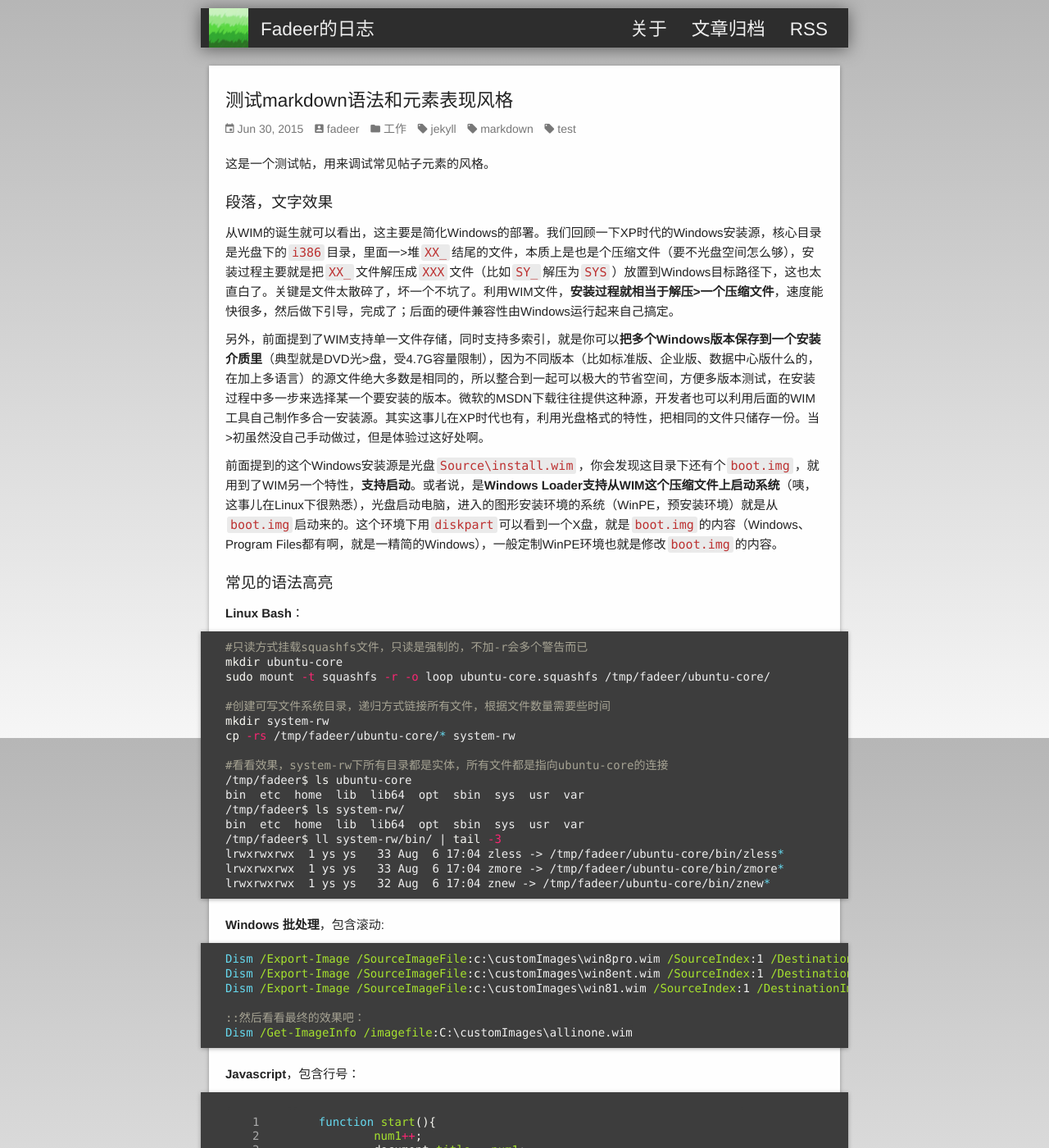
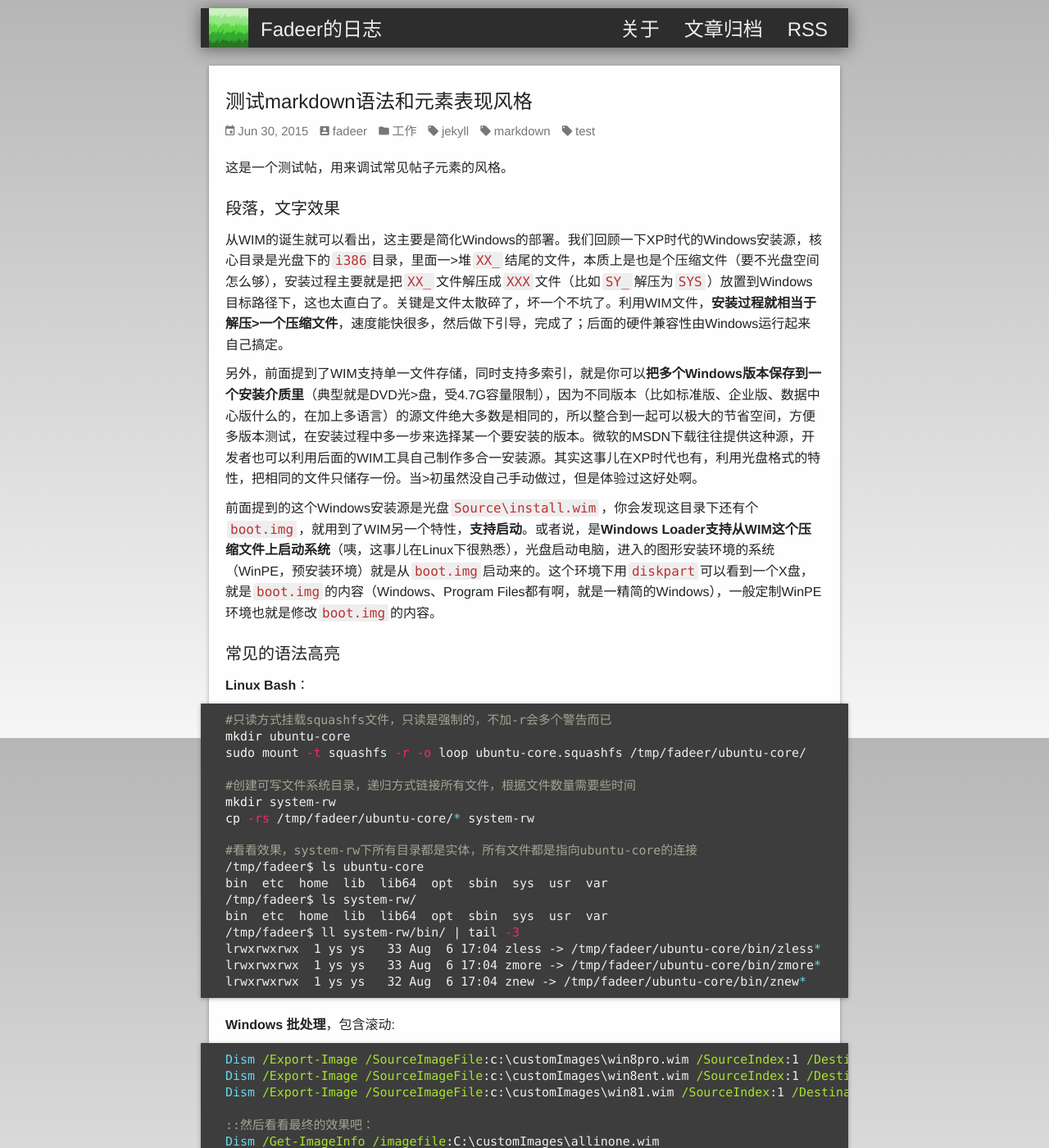
Before and after one commit to fadeer/fadeer.github.io, a Jekyll site: the page built from _posts/2015-06-30-markdown-test-post.markdown, in a window 1280 px wide and 1400 px high. Shown: the whole window at 82% size. Built offline with Jekyll 4.4.1, drawn with Linux system fonts in a browser that asks for light colours.

Commit message:
update style

```diff
--- a/_sass/_base.scss
+++ b/_sass/_base.scss
@@ -17,7 +17,7 @@
     font-family: $font-default;
     font-size: $normal-font-size;
     line-height: $base-line-height;
-    font-weight: 300;
+    font-weight: 400;
     color: $text-color;
     background-color: $background-color;
     background: -webkit-linear-gradient(top, $bg-color-t, $bg-color-b);
@@ -151,10 +151,11 @@
  * Blockquotes
  */
 blockquote {
-    //color: $grey-color;
+    color: $bq-color;
     background-color: $bq-bg-color;
-    border-left: 4px solid $bq-border-color;
-    padding-left: $spacing-unit / 2;
+    border-left: 2px solid $bq-border-color;
+    padding-left: $spacing-unit / 3;
+    margin-left: $spacing-unit / 2;
     //font-size: $small-font-size;
     //letter-spacing: -1px;
     //font-style: italic;
--- a/css/main.scss
+++ b/css/main.scss
@@ -6,11 +6,11 @@
 
 
 // Our variables
-$font-default:	"Helvetica Neue","Microsoft YaHei", "WenQuanYi Micro Hei",Arial, sans-serif;
+$font-default:	"Helvetica Neue", "Segoe UI", "Microsoft YaHei", "WenQuanYi Micro Hei",Arial, sans-serif;
 $font-mono:	Monaco, Menlo, Consolas, Courier New, "Heiti SC", STHeiti, "Microsoft Yahei", monospace;
 
 $base-font-family: $font-default;
-$base-font-size:   15px;
+$base-font-size:   16px;
 // 1.5~24px 1.375~22px 1.25~20px 1.125~18px 0.875~14px
 
 $title-font-size:  $base-font-size * 1.5;
@@ -36,10 +36,11 @@
 $code-color:	#eee;
 $code-color-bg: #3D3D3D;
 $code-color-l:	#BD3232;
-$code-color-bgl: #eaeaea;
+$code-color-bgl: #eee;
 
-$bq-bg-color: #f3f3f3;
-$bq-border-color: #bbb;
+$bq-color: #666;
+$bq-bg-color: #fff;
+$bq-border-color: #8FB9E2;
 
 $grey-color:       #888;
 $grey-color-light: lighten($grey-color, 40%);
```
